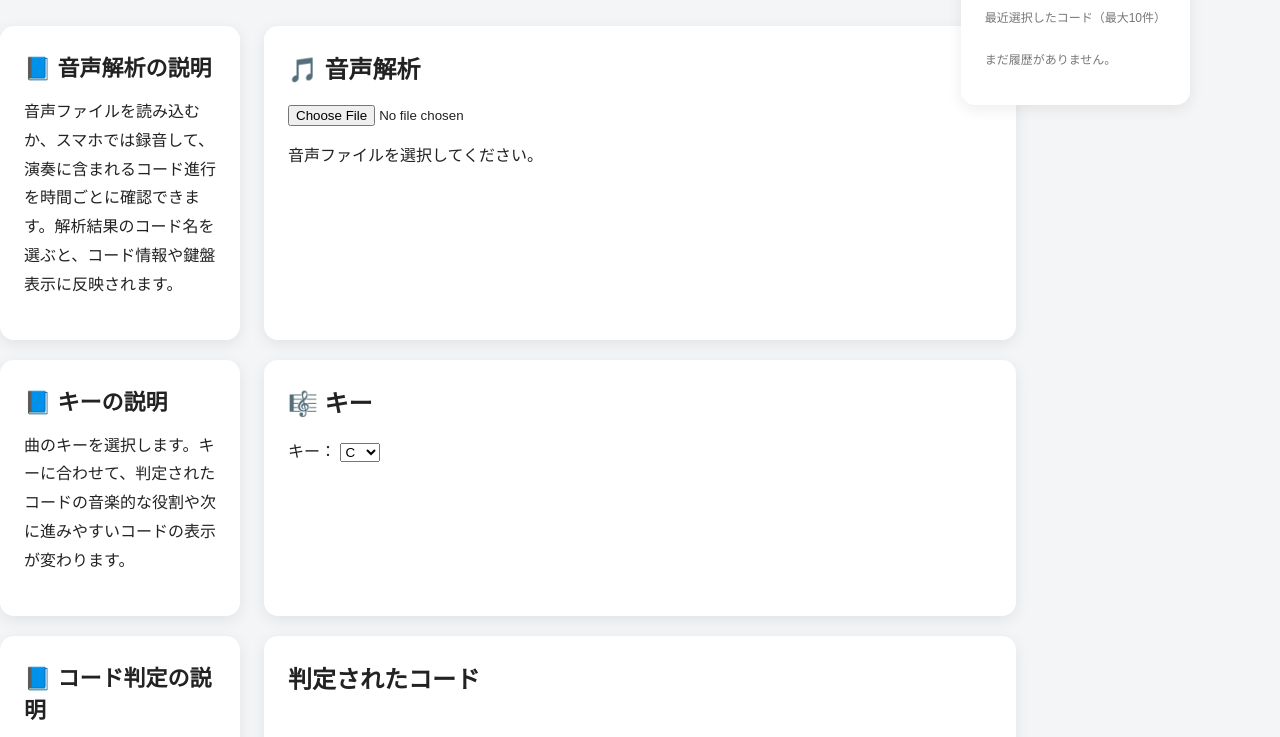
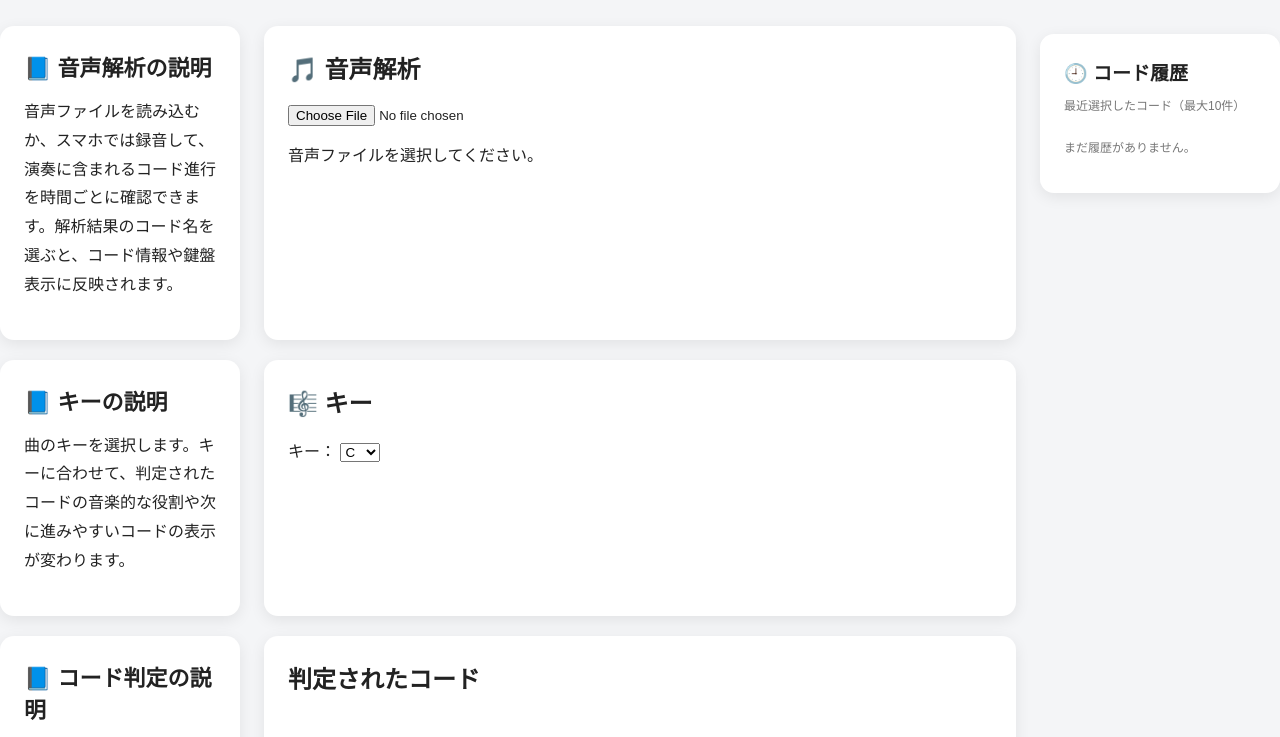
Before and after one commit to maichi3/Chordictionary, a plain HTML site: page index.html in a window 1280 px wide. Shown: the part 174-911 px from the top of the page. Drawn offline with Linux system fonts and the light colour scheme.

Commit message:
コード履歴カードを右側の専用カラムに配置

```diff
--- a/style.css
+++ b/style.css
@@ -661,9 +661,10 @@ button {
     cursor: not-allowed;
 }
 \n
-/* コード履歴：広い画面では右端に固定 */
+/* コード履歴：右側の専用カラムに合わせて固定 */
 .chord-history-card {
-    width: 220px;
+    width: 240px;
+    min-width: 240px;
     padding: 18px;
 }
 
@@ -708,9 +709,10 @@ button {
     .chord-history-card {
         position: fixed;
         z-index: 20;
-        top: 120px;
-        right: max(16px, calc((100vw - 1100px) / 2));
-        max-height: calc(100vh - 140px);
+        top: 208px;
+        right: 0;
+        width: 240px;
+        max-height: calc(100vh - 232px);
         overflow-y: auto;
         margin: 0;
     }
```
